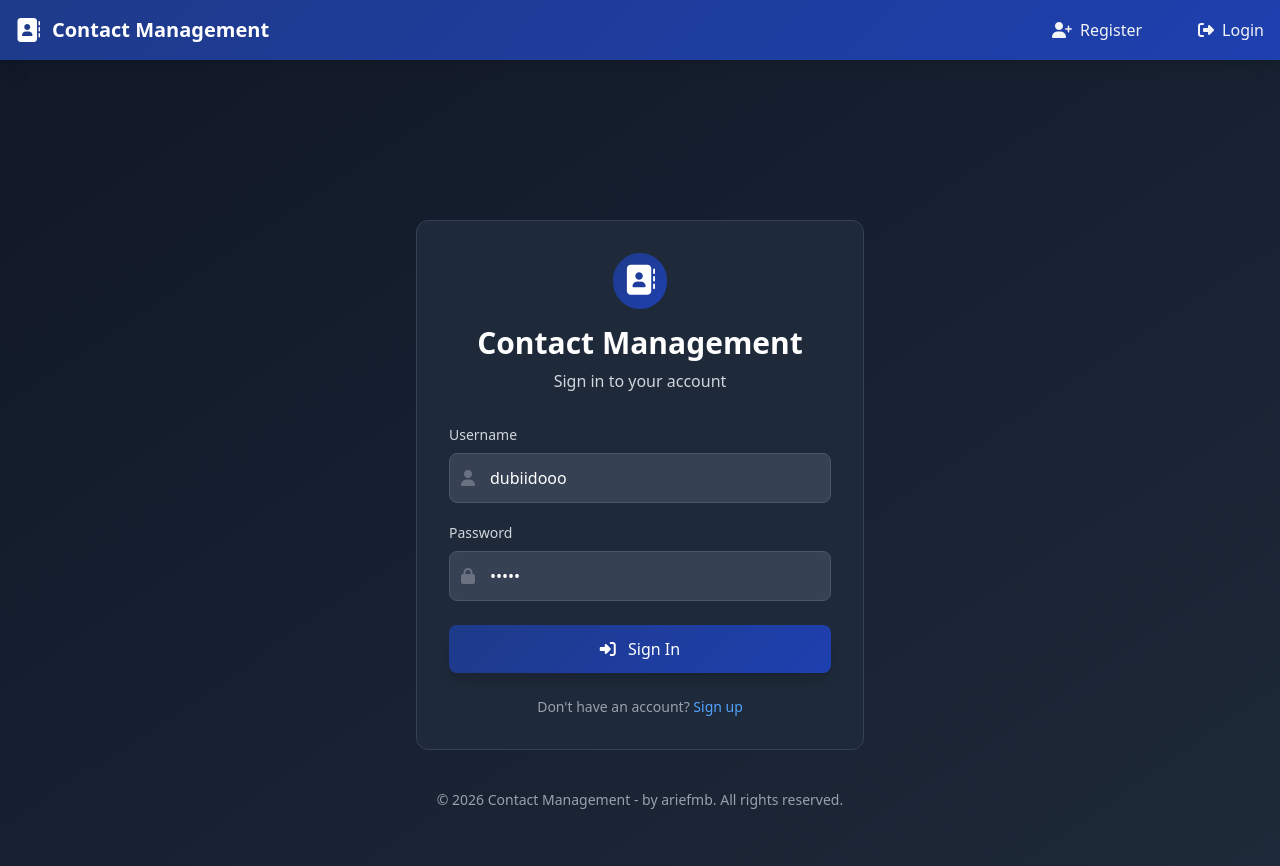
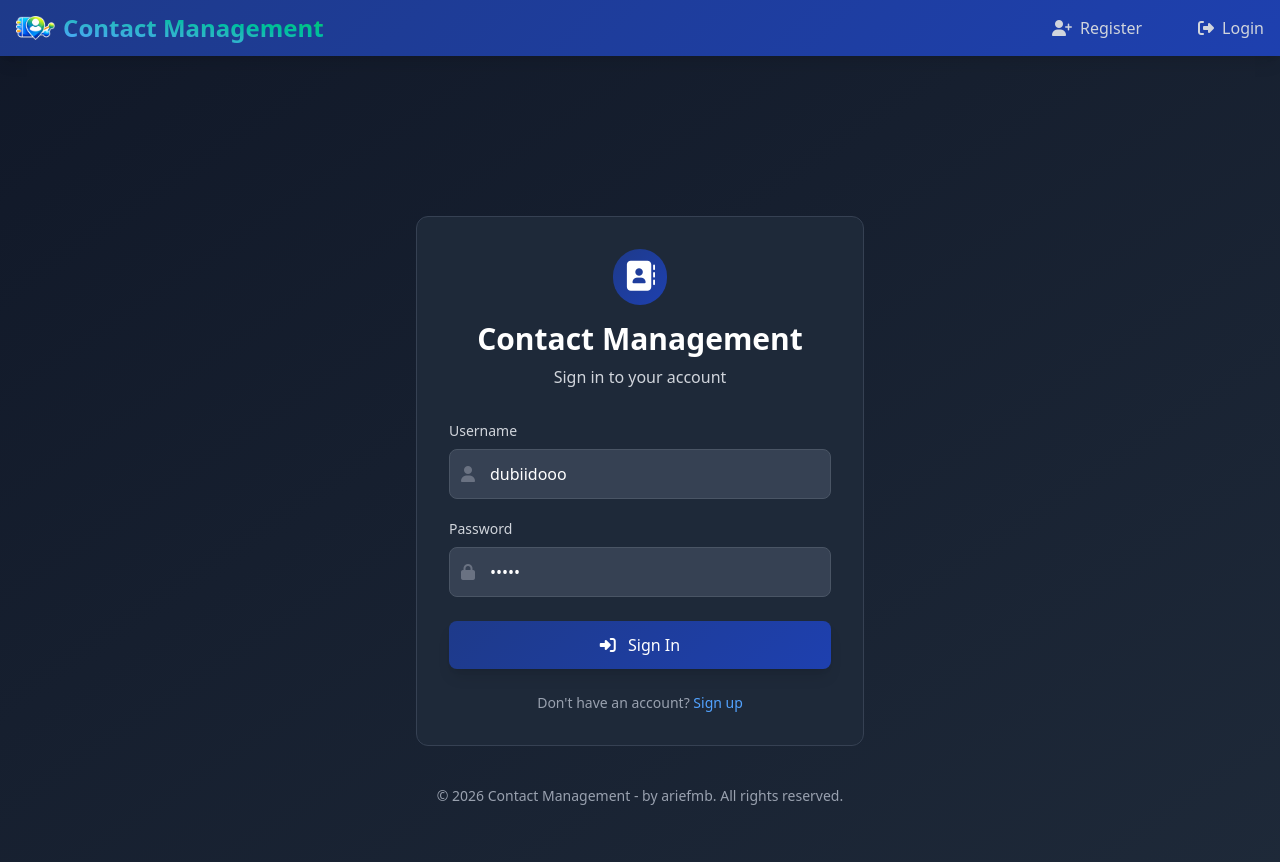
Before and after one commit to ariefmb/contact-management-vue, a Vue app: page /login in a window 1280 px wide. Built offline with nearby package versions, Linux system fonts and the light colour scheme; no server answers.

Commit message:
modify nav layout: add logo

```diff
--- a/src/views/DashboardLayoutViews.vue
+++ b/src/views/DashboardLayoutViews.vue
@@ -45,20 +45,28 @@ const handleLogoutButton = async () => {
   <div class="bg-linear-to-br from-gray-900 to-gray-800 min-h-screen flex flex-col">
     <!-- Header with right-aligned menu -->
     <header class="bg-gradient shadow-lg">
-      <div class="container mx-auto px-4 py-4 flex justify-between items-center">
+      <div class="container mx-auto px-4 py-3 flex justify-between items-center overflow-hidden">
         <RouterLink
           to="/dashboard/contacts"
-          class="flex items-center hover:opacity-90 transition-opacity duration-200"
+          class="flex items-center hover:opacity-90 transition-opacity duration-200 gap-2"
         >
-          <i class="fas fa-address-book text-white text-2xl mr-3"></i>
-          <div class="text-white font-bold text-xl">Contact Management</div>
+          <img
+            src="../../public/img/contact-management-icon.png"
+            alt="contact-management icon"
+            class="max-h-6"
+          />
+          <h1
+            class="bg-linear-to-tr from-blue-400 to-green-500 font-bold text-2xl text-transparent bg-clip-text"
+          >
+            Contact Management
+          </h1>
         </RouterLink>
         <nav>
           <ul class="flex space-x-6">
             <li>
               <RouterLink
                 to="/dashboard/users/profile"
-                class="text-gray-100 hover:text-white flex items-center transition-colors duration-200"
+                class="text-gray-300 hover:text-white flex items-center transition-colors duration-200 cursor-pointer hover:scale-105 ease-out"
               >
                 <i class="fas fa-user-circle mr-2"></i>
                 <span>Profile</span>
@@ -67,7 +75,7 @@ const handleLogoutButton = async () => {
             <li>
               <button
                 @click="handleLogoutButton"
-                class="text-gray-100 hover:text-white flex items-center transition-colors duration-200 cursor-pointer"
+                class="text-gray-300 hover:text-white flex items-center transition-colors duration-200 cursor-pointer hover:scale-105 ease-out"
               >
                 <i class="fas fa-sign-out-alt mr-2"></i>
                 <span>Logout</span>
--- a/src/views/LayoutViews.vue
+++ b/src/views/LayoutViews.vue
@@ -8,20 +8,28 @@ const router = useRouter()
   <div class="bg-linear-to-br from-gray-900 to-gray-800 flex flex-col min-h-screen">
     <!-- Header with right-aligned menu -->
     <header class="bg-gradient shadow-lg">
-      <div class="container mx-auto px-4 py-4 flex justify-between items-center">
+      <div class="container mx-auto px-4 py-3 flex justify-between items-center overflow-hidden">
         <RouterLink
           to="/"
-          class="flex items-center hover:opacity-90 transition-opacity duration-200"
+          class="flex items-center hover:opacity-90 transition-opacity duration-200 gap-2"
         >
-          <i class="fas fa-address-book text-white text-2xl mr-3"></i>
-          <div class="text-white font-bold text-xl">Contact Management</div>
+          <img
+            src="../../public/img/contact-management-icon.png"
+            alt="contact-management icon"
+            class="max-h-6"
+          />
+          <h1
+            class="bg-linear-to-tr from-blue-400 to-green-500 font-bold text-2xl text-transparent bg-clip-text"
+          >
+            Contact Management
+          </h1>
         </RouterLink>
         <nav>
           <ul class="flex space-x-14">
             <li>
               <button
                 @click="router.push({ path: '/register' })"
-                class="text-gray-100 hover:text-white flex items-center transition-colors duration-200 cursor-pointer"
+                class="text-gray-300 hover:text-white flex items-center transition-all duration-200 cursor-pointer hover:scale-105 ease-out"
               >
                 <i class="fa-solid fa-user-plus mr-2"></i>
                 <span>Register</span>
@@ -30,7 +38,7 @@ const router = useRouter()
             <li>
               <button
                 @click="router.push({ path: '/login' })"
-                class="text-gray-100 hover:text-white flex items-center transition-colors duration-200 cursor-pointer"
+                class="text-gray-300 hover:text-white flex items-center transition-all duration-200 cursor-pointer hover:scale-105 ease-out"
               >
                 <i class="fas fa-sign-out-alt mr-2"></i>
                 <span>Login</span>
```
Also changed, not shown: public/img/contact-management-icon.png (added), 1 other file (tests, documents, lock files or other folders).
